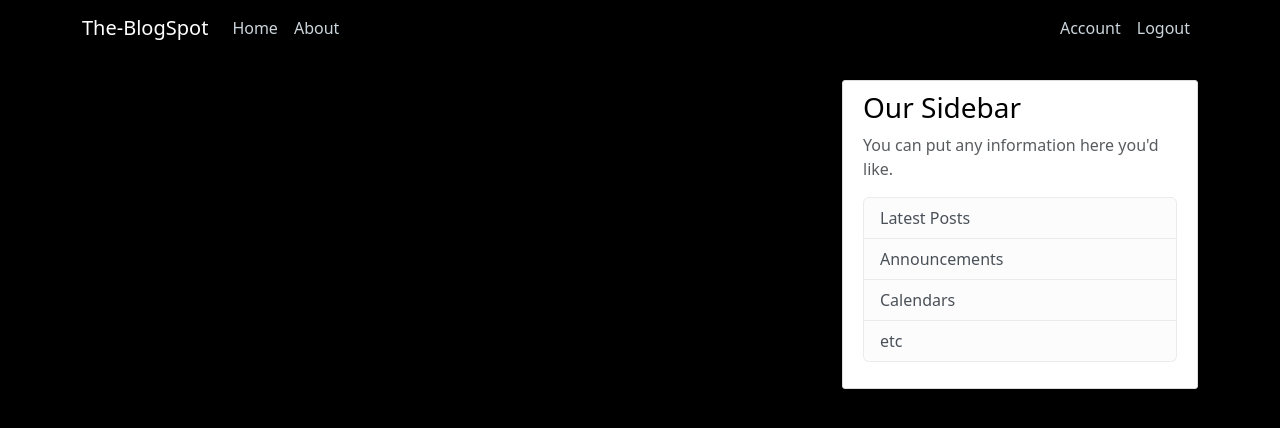
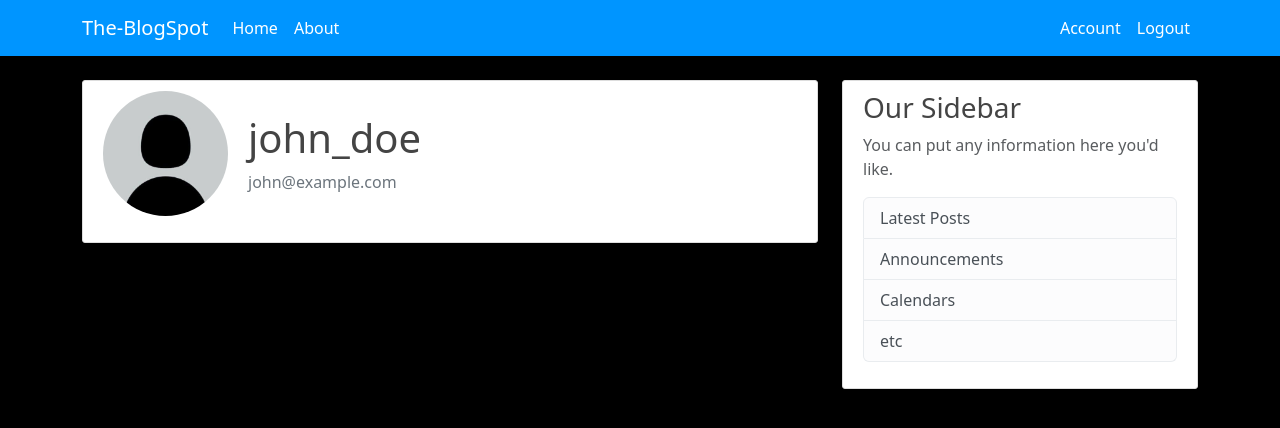
Before and after one commit to RPAniruddh/BlogSpot, a Flask app: page /account in a window 1280 px wide. Shown: the top 428 px of the page. Run offline with Flask 3, Linux system fonts and the light colour scheme; a user stored in the database is signed in.

Commit message:
Adding profile pics, account updation form etc

```diff
--- a/blogspot/forms.py
+++ b/blogspot/forms.py
@@ -2,7 +2,7 @@ from flask_wtf import FlaskForm
 from wtforms import StringField, PasswordField, SubmitField, BooleanField
 from wtforms.validators import DataRequired, Length, Email, EqualTo, ValidationError
 from blogspot.models import User, Post
-
+from flask_login import current_user
 
 class RegistrationForm(FlaskForm):
     username = StringField('Username',
@@ -33,3 +33,25 @@ class LoginForm(FlaskForm):
                         validators=[DataRequired(),])
     remember = BooleanField('Remember Me')   # helps users to stay loged in with the help of cookies
     submit = SubmitField('Log In')
+
+
+class UpdateAccountForm(FlaskForm):
+    username =StringField('Username',
+                          validators=[DataRequired(), Length(min =2, max =15)])
+    email =StringField('Email',
+                       validators=[DataRequired(), Email()])
+    submit =SubmitField('Update')
+
+
+    def validate_username(self, username):
+        if username.data != current_user.username:
+            user =User.query.filter_by(username =username.data).first()
+            if user:
+                raise ValidationError('This username has already been taken, please try another one')
+
+
+    def validate_email(self, email):
+        if email.data != current_user.email:
+            user =User.query.filter_by(email =email.data).first()
+            if user:
+                raise ValidationError('This email is being used, please try another one')
--- a/blogspot/models.py
+++ b/blogspot/models.py
@@ -12,7 +12,7 @@ class User(db.Model, UserMixin):
     username = db.Column(db.String(20), unique =True, nullable =False)
     email = db.Column(db.String(100), unique =True, nullable =False)
     password = db.Column(db.String(50), nullable =False)
-    image_file = db.Column(db.String(100), default='default.png', nullable =False)
+    image_file = db.Column(db.String(100), default='default.jpg', nullable =False)
     post = db.relationship('Post', backref ='author', lazy =True)
 
     def __repr__(self):
--- a/blogspot/routes.py
+++ b/blogspot/routes.py
@@ -1,6 +1,6 @@
 from flask import render_template, url_for, flash, redirect, request
 from blogspot import app, db, bcrypt
-from blogspot.forms import RegistrationForm, LoginForm
+from blogspot.forms import RegistrationForm, LoginForm, UpdateAccountForm
 from blogspot.models import User, Post
 from flask_login import login_user, current_user, logout_user, login_required
 
@@ -66,4 +66,6 @@ def logout():
 @app.route('/account')
 @login_required
 def account():
-      return render_template('account.html', title= 'Account')
+      form = UpdateAccountForm()
+      image_file = url_for('static', filename ='profile_pics/' + current_user.image_file )
+      return render_template('account.html', title= 'Account', image_file =image_file, form =form)
--- a/blogspot/static/main.css
+++ b/blogspot/static/main.css
@@ -1,7 +1,6 @@
 a {
   text-decoration: none;
 }
-
 body {
   background: #000000;
   color: #ffffff;
@@ -9,15 +8,15 @@ body {
 }
 
 h1, h2, h3, h4, h5, h6 {
-    color: #000000;
+  color: #444444;
 }
 
 .bg-steel {
-    background-color: #000000;
+  background-color: #0095ff;
 }
 
 .site-header .navbar-nav .nav-link {
-    color: #cbd5db;
+  color: #ffffff;
 }
 
 .site-header .navbar-nav .nav-link:hover {
@@ -47,6 +46,7 @@ body {
 
 .article-content {
   white-space: pre-line;
+  color: #000000;
 }
 
 .article-img {
@@ -82,3 +82,12 @@ body {
 .account-heading {
   font-size: 2.5rem;
 }
+
+.media {
+  display: flex; /* Use flexbox */
+  align-items: center; /* Center vertically */
+}
+
+.media-body {
+  flex: 1; /* Take remaining space */
+}
--- a/blogspot/templates/account.html
+++ b/blogspot/templates/account.html
@@ -1,4 +1,13 @@
 {% extends "layout.html" %}
 {% block content %}
-    <h2>{{ current_user.username }}</h2>
-{% endblock content%}
+<div class="content-section">
+    <div class="media">
+      <img class="rounded-circle account-img" src="{{ image_file }}">
+      <div class="media-body">
+        <h2 class="account-heading">{{ current_user.username }}</h2>
+        <p class="text-secondary">{{ current_user.email }}</p>
+      </div>
+    </div>
+    <!-- FORM HERE -->
+  </div>
+{% endblock content %}
```
Also changed, not shown: blogspot/site.db, blogspot/static/profile_pics/default.jpg (added), blogspot/static/profile_pics/pic1.jpg (added), blogspot/static/profile_pics/pic2.jpg (added), blogspot/static/profile_pics/pic3.jpg (added). Lines whose indentation alone changed are shown as unchanged.
